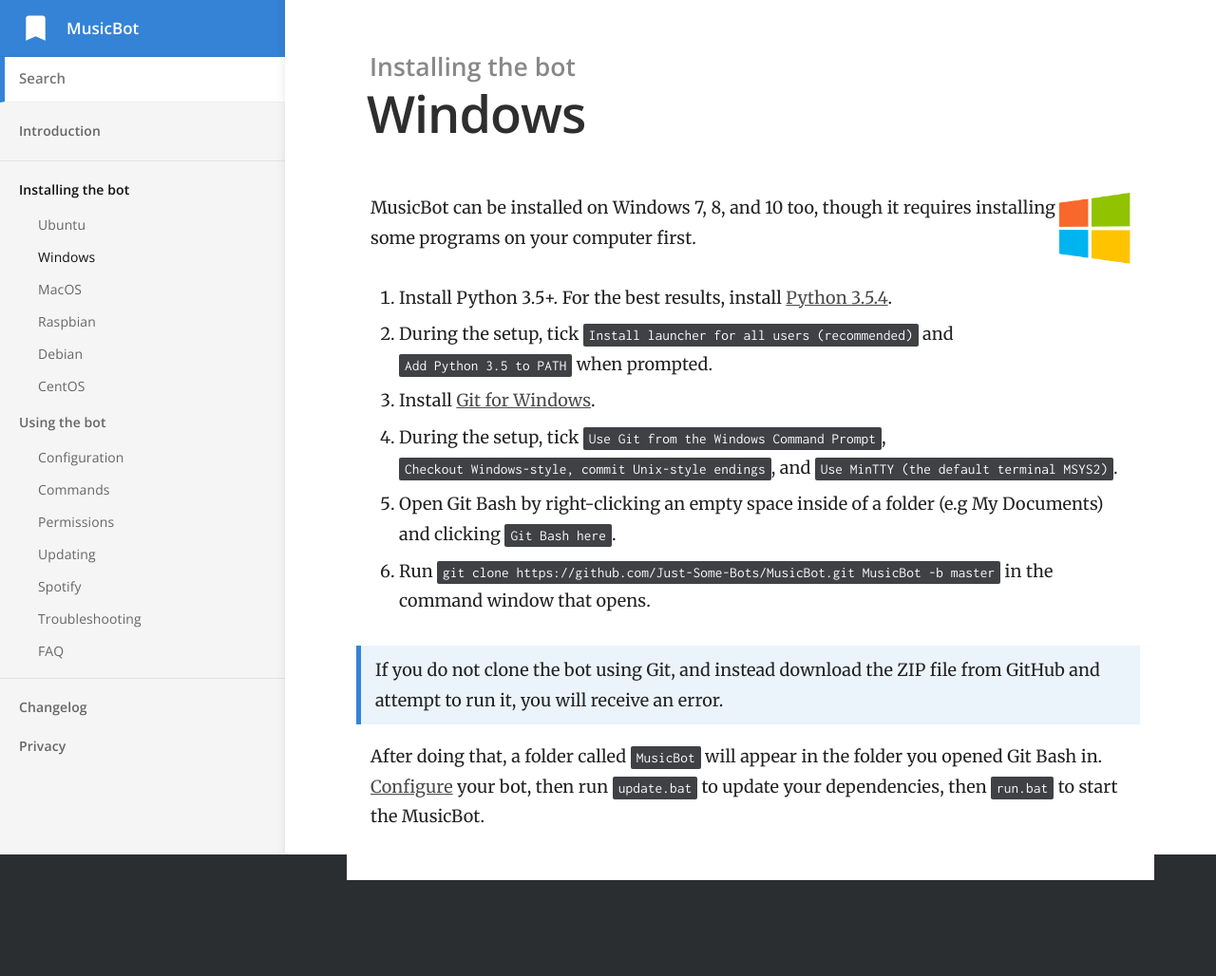
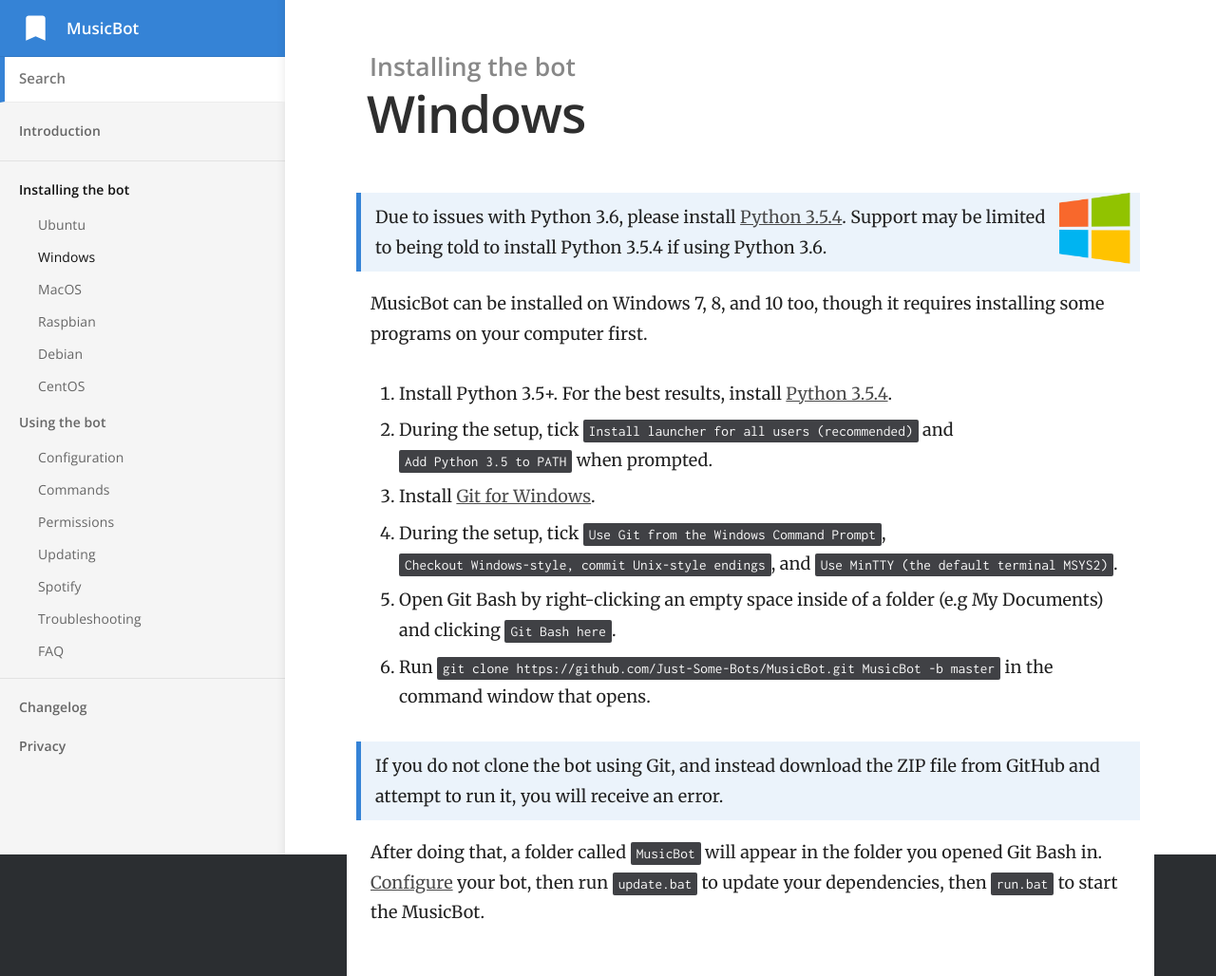
Before and after one commit to Just-Some-Bots/MusicBot, a Jekyll site: the page built from _docs/installing/windows.md, in a window 1280 px wide. Shown: the whole page at 95% size. Built offline with Jekyll 4.4.1, drawn with Linux system fonts in a browser that asks for light colours; before the commit the page ends 927 px from its top, so only the background shows below that.

Commit message:
Python 3.6 disclaimer on Windows guide (#1610)
* Yes, this feels necessary. Why? I don't know.

People keep messing up the guide and installing 3.6, so here's a large disclaimer about using python 3.6

* Re-add that line.

* > instead of #####

```diff
--- a/_docs/installing/windows.md
+++ b/_docs/installing/windows.md
@@ -5,6 +5,8 @@ order: 2
 ---
 
 <img class="doc-img" src="{{ site.baseurl }}/images/windows.png" alt="Windows" style="width: 75px; float: right;"/>
+
+> Due to issues with Python 3.6, please install [Python 3.5.4](https://www.python.org/ftp/python/3.5.4/python-3.5.4.exe). Support may be limited to being told to install Python 3.5.4 if using Python 3.6.
 
 MusicBot can be installed on Windows 7, 8, and 10 too, though it requires installing some programs on your computer first.
 
```
